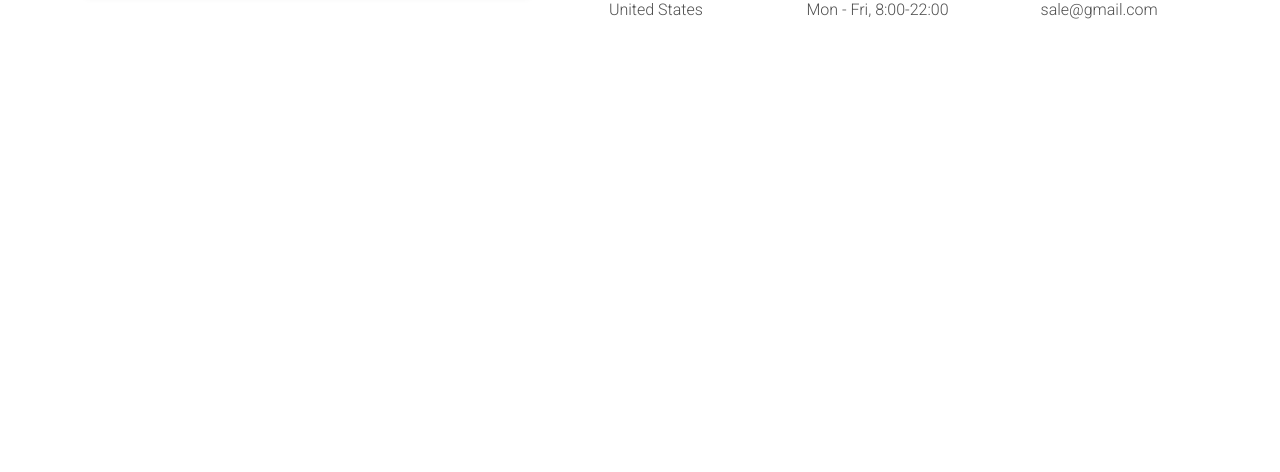
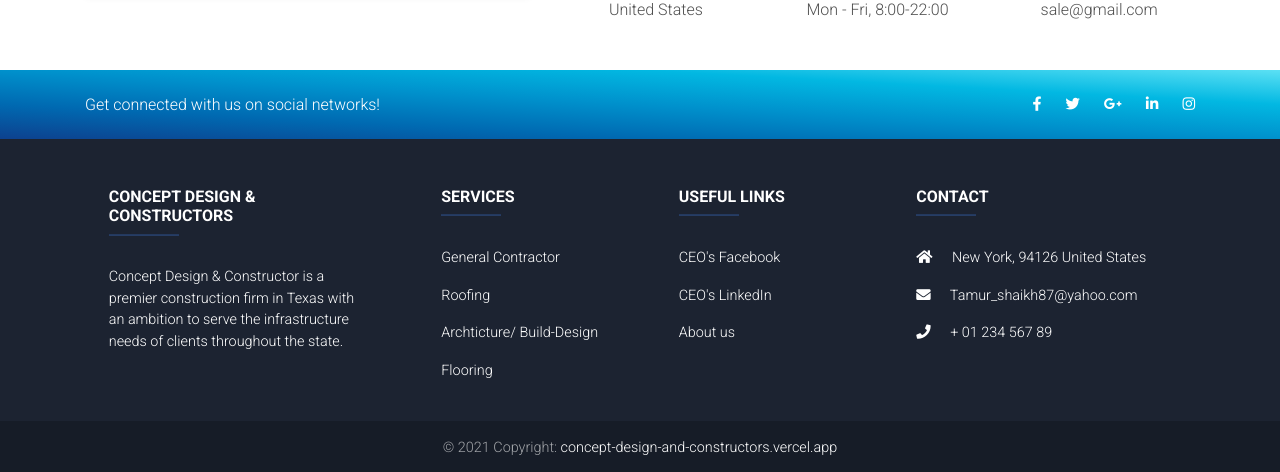
Before and after one commit to Abdullah-Official/Concept-Design-and-Construction, a Next.js app: page /contact in a window 1280 px wide. Shown: the part 830-1302 px from the top of the page. Before the commit the page ends 900 px from the top, so only its background shows below. Built offline with nearby package versions, Linux system fonts and the light colour scheme.

Commit message:
commit footer

```diff
--- /dev/null
+++ b/components/footer.jsx
@@ -0,0 +1,143 @@
+import styles from "../styles/Navbar.module.css";
+
+function Footer() {
+  const year = new Date();
+  const cp_year = year.getFullYear();
+  return (
+    <footer class="page-footer font-small unique-color-dark wow fadeIn" data-aos="fade-up">
+      <div className={`${styles.footer_head}`}>
+        <div class="container">
+          <div class="row py-4 d-flex align-items-center">
+            <div class="col-md-6 col-lg-5 text-center text-md-left mb-4 mb-md-0">
+              <h6 class="mb-0">Get connected with us on social networks!</h6>
+            </div>
+
+            <div class="col-md-6 col-lg-7 text-center text-md-right">
+              <a
+                class="fb-ic"
+                target="_blank"
+                // href="https://www.facebook.com/anees.a.khan.3388/"
+              >
+                <i class="fab fa-facebook-f white-text mr-4"> </i>
+              </a>
+              <a
+                class="tw-ic"
+                target="_blank"
+                // href="https://twitter.com/Reliablegroups"
+              >
+                <i class="fab fa-twitter white-text mr-4"> </i>
+              </a>
+              <a class="gplus-ic">
+                <i class="fab fa-google-plus-g white-text mr-4"> </i>
+              </a>
+              <a class="li-ic">
+                <i class="fab fa-linkedin-in white-text mr-4"> </i>
+              </a>
+              <a
+                class="ins-ic"
+                target="_blank"
+                // href="https://www.instagram.com/abdullah_khan1245/"
+              >
+                <i class="fab fa-instagram white-text"> </i>
+              </a>
+            </div>
+          </div>
+        </div>
+      </div>
+
+      <div class="container text-center text-md-left mt-5">
+        <div class="row mt-3">
+          <div class="col-md-3 col-lg-4 col-xl-3 mx-auto mb-4">
+            <h6 class="text-uppercase font-weight-bold">
+              Concept Design & Constructors
+            </h6>
+            <hr
+              class="blue darken-2 accent-2 mb-4 mt-0 d-inline-block mx-auto"
+              style={{ width: 70 }}
+            />
+            <p>
+              Concept Design & Constructor is a premier construction firm in
+              Texas with an ambition to serve the infrastructure needs of
+              clients throughout the state.
+            </p>
+          </div>
+          <div class="col-md-2 col-lg-2 col-xl-2 mx-auto mb-4">
+            <h6 class="text-uppercase font-weight-bold">Services</h6>
+            <hr
+              class="blue darken-2 accent-2 mb-4 mt-0 d-inline-block mx-auto"
+              style={{ width: 60 }}
+            />
+            <p>
+              <a target="_blank" href="/services">
+                General Contractor
+              </a>
+            </p>
+            <p>
+              <a target="_blank" href="/services">
+                Roofing
+              </a>
+            </p>
+
+            <p>
+              <a target="_blank" href="/services">
+                Archticture/ Build-Design
+              </a>
+            </p>
+            <p>
+              <a target="_blank" href="/services">
+                Flooring
+              </a>
+            </p>
+          </div>
+          <div class="col-md-3 col-lg-2 col-xl-2 mx-auto mb-4">
+            <h6 class="text-uppercase font-weight-bold">Useful links</h6>
+            <hr
+              class="blue accent-2 mb-4 mt-0 d-inline-block mx-auto"
+              style={{ width: 60 }}
+            />
+            <p>
+              <a target="_blank" href="#">
+                CEO's Facebook
+              </a>
+            </p>
+            <p>
+              <a target="_blank" href="#">
+                CEO's LinkedIn
+              </a>
+            </p>
+            <p>
+              <a href="/about" target="_blank">
+                About us
+              </a>
+            </p>
+          </div>
+          <div class="col-md-4 col-lg-3 col-xl-3 mx-auto mb-md-0 mb-4">
+            <h6 class="text-uppercase font-weight-bold">Contact</h6>
+            <hr
+              class="blue darken-2 accent-2 mb-4 mt-0 d-inline-block mx-auto"
+              style={{ width: 60 }}
+            />
+            <p>
+              <i class="fas fa-home mr-3"></i> New York, 94126 United States
+            </p>
+            <p>
+              <i class="fas fa-envelope mr-3"></i> Tamur_shaikh87@yahoo.com
+            </p>
+            <p>
+              <i class="fas fa-phone mr-3"></i> + 01 234 567 89
+            </p>
+          </div>
+        </div>
+      </div>
+      <div class="footer-copyright text-center py-3">
+        © {cp_year} Copyright:
+        <a href="https://concept-design-and-constructors.vercel.app/">
+          {" "}
+          concept-design-and-constructors.vercel.app
+        </a>
+      </div>
+    </footer>
+  );
+}
+
+export default Footer;
--- a/components/navbar.jsx
+++ b/components/navbar.jsx
@@ -56,7 +56,7 @@ const Navbar = () => {
             </Link>
           </li>
         </ul>
-        <ul className="navbar-nav ml-auto nav-flex-icons">
+        <ul className="navbar-nav ml-auto nav-flex-icons" style={{display:'flex', alignItems:'center', justifyContent:'center'}}>
           <li className="nav-item">
             <a className="nav-link waves-effect waves-light">
               <i className="fab fa-twitter text-white  mx-2"></i>
--- a/pages/_app.js
+++ b/pages/_app.js
@@ -17,6 +17,7 @@ function MyApp({ Component, pageProps }) {
     <>
       <Head>
         <meta name="viewport" content="width=device-width, initial-scale=1" />
+        <link rel="icon" href="images/logo.png" type="image/jpg" sizes="219x219"></link>
         <link rel="preconnect" href="https://fonts.gstatic.com" />
         <link
           href="https://fonts.googleapis.com/css2?family=Josefin+Sans&display=swap"
--- a/pages/about.jsx
+++ b/pages/about.jsx
@@ -2,6 +2,7 @@ import HeroSection from "../components/hero-section";
 import Navbar from "../components/navbar";
 import styles from "../styles/About.module.css";
 import Head from "next/head";
+import Footer from "../components/footer";
 
 function About() {
   return (
@@ -299,6 +300,7 @@ function About() {
           </div>
         </section>
       </div>
+      <Footer />
     </div>
   );
 }
--- a/pages/contact.jsx
+++ b/pages/contact.jsx
@@ -4,6 +4,7 @@ import Navbar from "../components/navbar";
 import emailjs from "emailjs-com";
 import AOS from "aos";
 import Head from "next/head";
+import Footer from "../components/footer";
 
 const Contact = () => {
   useEffect(() => {
@@ -184,6 +185,7 @@ const Contact = () => {
           </section>
         </div>
       </div>
+      <Footer />
     </>
   );
 };
--- a/pages/services.jsx
+++ b/pages/services.jsx
@@ -5,6 +5,7 @@ import OtherServices from "../components/other-services";
 import ServicesCommon from "../components/services-common";
 import { ServicesData } from "../Data/services-data";
 import Head from "next/head";
+import Footer from "../components/footer";
 
 function Services() {
   return (
@@ -56,6 +57,7 @@ function Services() {
       {/* Other Services  */}
 
       <OtherServices />
+      <Footer />
     </div>
   );
 }
--- a/styles/Navbar.module.css
+++ b/styles/Navbar.module.css
@@ -9,3 +9,7 @@
 .nav_link a:hover{
   color: white !important;
 }
+.footer_head{
+  background-image: linear-gradient(to right top, #0d418e, #0069b1, #0091cc, #02b8e2, #5be0f4);  width: 100%;
+
+}
```
Also changed, not shown: components/section2.jsx (+11 -6 lines).
